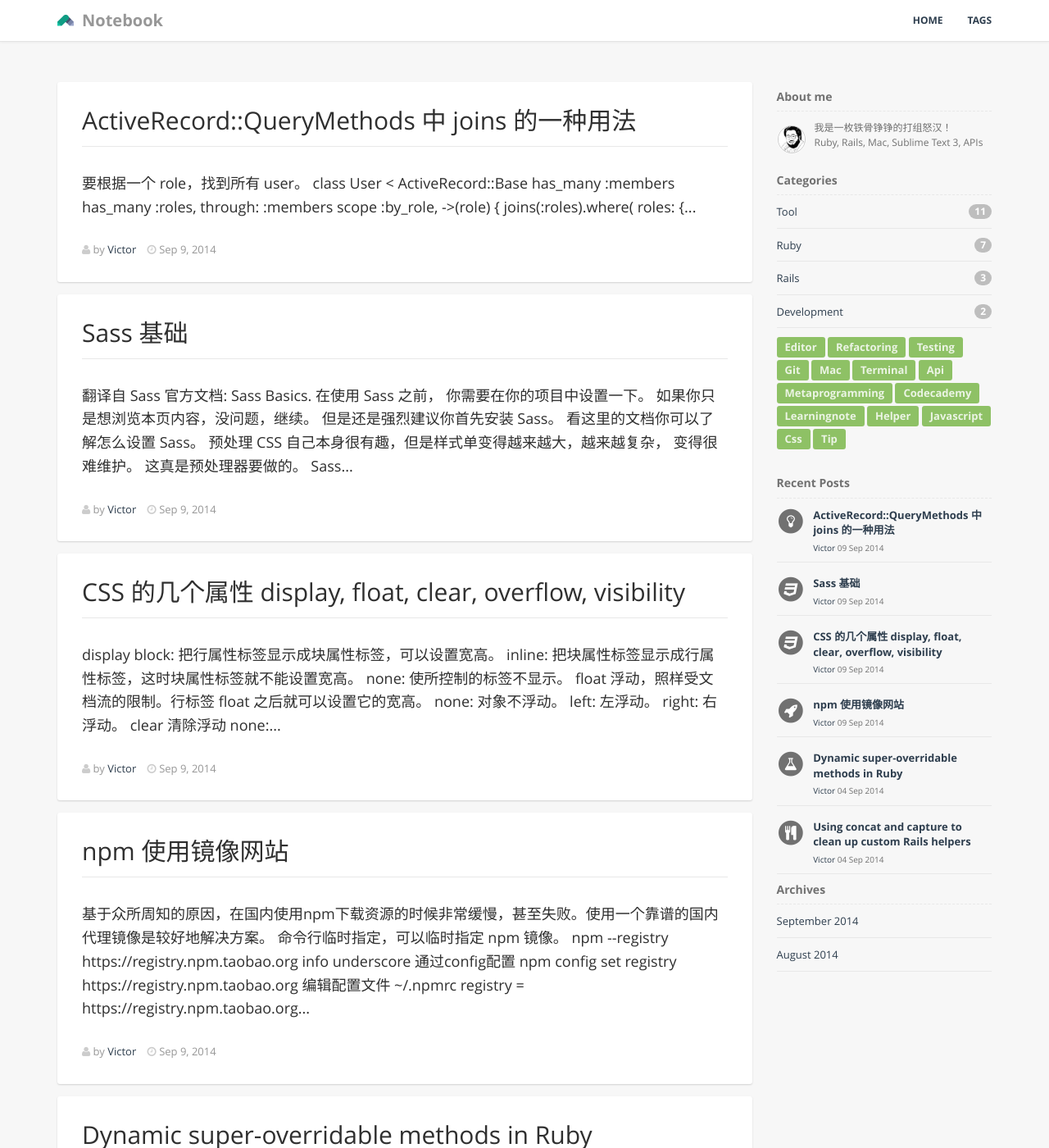
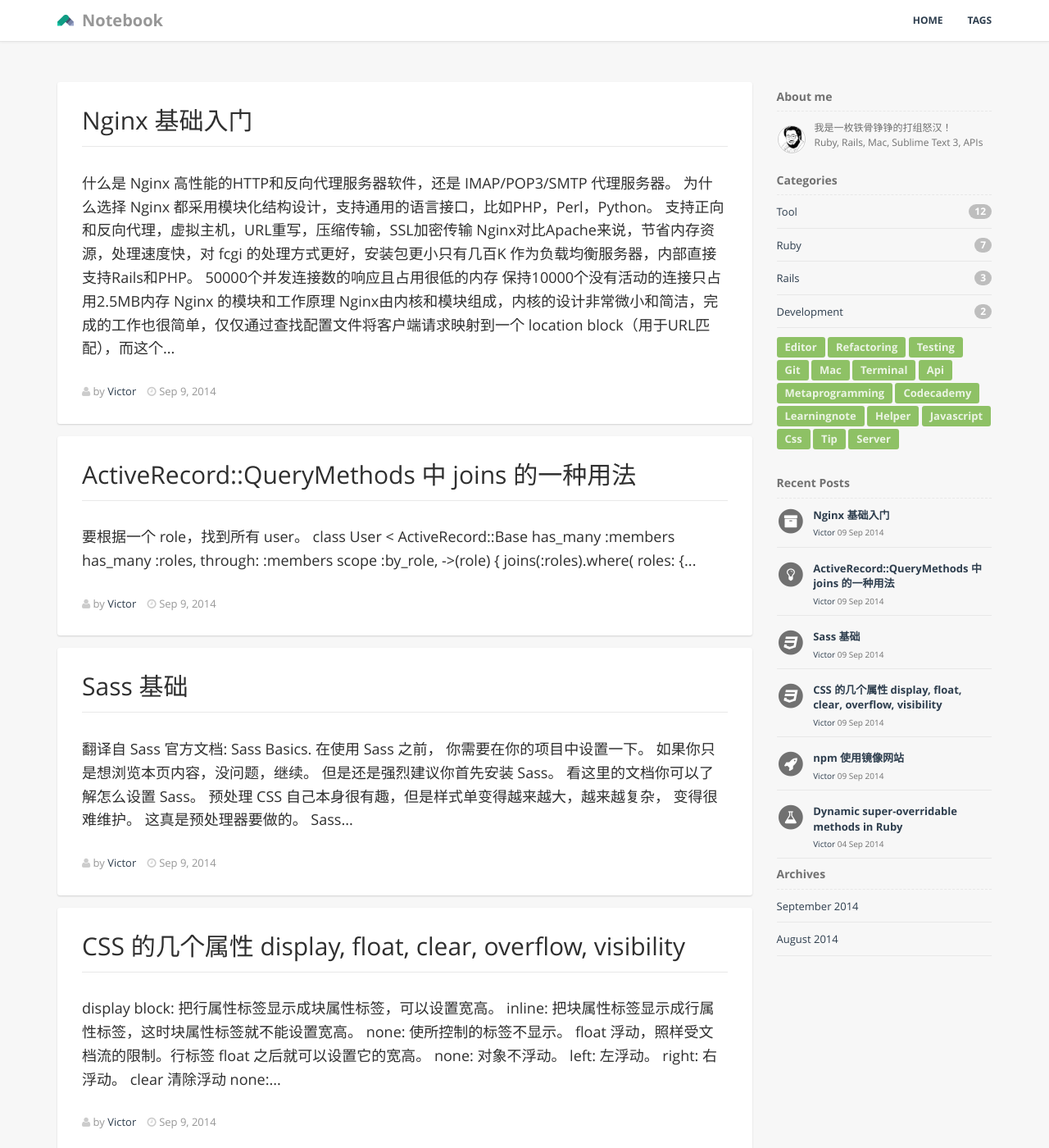
Before and after one commit to GiaoGiaoCat/GiaoGiaoCat.github.io, a Jekyll site: the page built from index.html, in a window 1280 px wide and 1400 px high. Shown: the whole window at 82% size. Built offline with Jekyll 4.4.1, drawn with Linux system fonts in a browser that asks for light colours; Markdown is read by kramdown in place of the engine named in the settings; the list of posts is cut into pages by our own code; some of the changed lines change nothing that is shown; some of the changed text lies outside the part shown.

Commit message:
转移一篇 nginx 的入门笔记

````diff
--- a/_includes/display_icon.html
+++ b/_includes/display_icon.html
@@ -29,6 +29,8 @@
       <i class="fa fa-html5 fa-stack-1x text-white"></i>
     {% elsif post.tags contains 'tip' %}
       <i class="fa fa-lightbulb-o fa-stack-1x text-white"></i>
+    {% elsif post.tags contains 'server' %}
+      <i class="fa fa-archive fa-stack-1x text-white"></i>
     {% endif %}
   </span>
 </div>
--- /dev/null
+++ b/_posts/201409/2014-09-09-nginx-basic.md
@@ -0,0 +1,422 @@
+---
+layout: post
+title:  "Nginx 基础入门"
+date:   2014-09-09 19:50:00
+categories: tool
+tags: server
+author: "Victor"
+---
+
+## 什么是 Nginx
+
+高性能的HTTP和反向代理服务器软件，还是 IMAP/POP3/SMTP 代理服务器。
+
+## 为什么选择 Nginx
+
+1. 都采用模块化结构设计，支持通用的语言接口，比如PHP，Perl，Python。
+2. 支持正向和反向代理，虚拟主机，URL重写，压缩传输，SSL加密传输
+3. Nginx对比Apache来说，节省内存资源，处理速度快，对 fcgi 的处理方式更好，安装包更小只有几百K
+4. 作为负载均衡服务器，内部直接支持Rails和PHP。
+5. 50000个并发连接数的响应且占用很低的内存
+6. 保持10000个没有活动的连接只占用2.5MB内存
+
+
+## Nginx 的模块和工作原理
+
+Nginx由内核和模块组成，内核的设计非常微小和简洁，完成的工作也很简单，仅仅通过查找配置文件将客户端请求映射到一个 location block（用于URL匹配），而这个 location 中所配置的每个指令将会启动不同的模块去完成相应的工作。
+
+1. 结构上分为 核心模块、基础模块和第三方模块
+2. HTTP模块、EVENT模块和MAIL模块属于核心模块
+3. HTTP Access模块、HTTP FastCGI模块、HTTP Proxy模块、HTTP Rewrite模块属于基础模块
+4. HTTP Upstream Request Hash模块、Notice模块、HTTP Access Key模块属于第三方模块
+
+模块是自动编译进 Nginx 的，启动 Nginx 就可以直接使用这些模块，不需要像 Apache 在配置文件中指定是否加载。
+
+工作方式：
+
+1. 单工作进程 主进程和一个工作进程，工作进程是单线程的
+2. 多工作进程 每个工作进程包含多线程。默认为单工作进程模式。
+
+## Nginx 的安装和配置
+
+配置文件是一个纯文本文件，一般位于 Nginx 安装目录的 conf 目录下，整个配置文件是以 block 的形式组织的。每个 block 一般以一个大括号{}来表示，block可以分为几个层次，整个配置文件中 main 指定位于最高层，在 main 层下面可以有 Events， HTTP 等层级，而在 HTTP 层中游包含有 server 层，即 server block, server block 中又可分 location 层，可以有多个 location block
+
+```
+| main
+|
+| |  Events
+|
+| | HTTP
+| | | Server
+| | | | location
+| | | |
+| | | | location
+| | |
+| | | Server
+|
+```
+
+配置文件主要分为4部分：main(全局设置)、server(主机设置)、upstream(负载均衡服务器设置)、location(URL匹配特定位置的设置)
+
+* main 设置的指令影响其他所有设置
+* server 部分的指令用于指定主机和端口
+* upstream 用于负载均衡，设置后端服务器
+* location 用于匹配网页位置
+
+### Nginx 的全局配置
+
+```nginx
+user nobody nobody;
+worker_processes 4;
+error_log logs/error.log notice;
+pid logs/nginx.pid
+worker_rlimit_nofile 65535;
+events {
+  use epoll;
+  worker_connections 65536;
+}
+```
+
+* user 指定 Nginx Worker 进程运行用户和用户组，默认由 nobody 账号运行。
+* worker_processes 指定进程数，每个进程 10 - 12M 内存。一般一个够用，多核 CPU 可以指定和 CPU数量一样多。
+* error_log 定义全局错误日志文件，级别包含 debug，info，notice，warn，error，crit。其中debug最多，crit最少。
+* worker_rlimit_nofile 指定 nginx进程可以打开的文件数目，需要调整的话用 ‘ulimit-n 65535’。参考文章末尾附加补充连接。
+* events 设定工作模式以及连接数上限
+* use 指定工作模式。这里选线比较多，分为标准，高效等等。linux 系统 epoll 是首选。
+* worker_connections 定义 nginx 最大连接数。默认是 1024. 受 linux 系统进程打开文件数的限制。
+
+普通模式下最大连接数是 worker_processes * worker_connections。
+反向代理模式下最大连接数是 worker_processes * worker_connections/4。
+
+
+### HTTP 服务器配置
+
+```nginx
+http {
+  include conf/mime.types;
+  default_type application/octet-stream;
+  log_format  main  '$remote_addr - $remote_user [$time_local] "$request" '
+            '$status $body_bytes_sent "$http_referer" '
+            '"$http_user_agent" "$http_x_forwarded_for"';
+  client_max_body_size 20m;
+  client_header_buffer_size 32k;
+  large_client_header_buffers 4 32k;
+  sendfile on;
+  tcp_nopush on;
+  tcp_nodelay on;
+  keepalive_timeout 60;
+  client_header_timeout 10;
+  client_body_timeout 10;
+  send_timeout 10;
+}
+```
+
+* include 实现对配置文件所包含文件的设定，减少主配置文件的复杂度。
+* default_type 设定默认类型为二进制流，也就是说当 nginx 不能解析请求的时候默认就下载。
+* log_format 是nginx的httolog模块指令，设定日志输出格式。
+* client_max_body_size 设置允许客户端请求的最大单个文件字节数
+* client_header_buffer_size 来自客户端请求头的 header_buffer 大小，一般来说 1kb 足够，如果有自定义的信息和cookies需要更大的空间，可以改这里。
+* large_client_header_buffers 指定客户端请求中较大的消息头的缓存最大数量和大小，4是个数，32kb是大小。
+* sendfile 是开启高效传输模式，配合下面两个指令防止网络阻塞。
+* keepalive_timeout 保持客户端连接活动的超时时间。超过这个时间，服务器关闭连接。
+* client_header_timeout 客户端请求头读取超时时间。超过这个时间返回408错误。
+* client_body_timeout 客户端请求主体内容的读取时间，超时返回408错误。
+* send_timeout 响应客户端的超时时间，限于两个连接活动之间的时间，超过这个时间客户端没有任何活动，nginx关闭连接。
+
+### HTTPGzip 模块配置
+
+通过```/opt/nginx/sbin/nginx -v``` 查看 nginx 的编译参数来看是否安装此模块。
+
+```nginx
+gzip on;
+gzim_min_length 1k;
+gzip_buffers 4 16k;
+gzip_http_version 1.1;
+gzip_comp_level 2;
+gzip_types text/plain application/x-javascript text/css application/xml;
+gzip_vary on;
+```
+
+* gzip 开启gzip压缩
+* gzim_min_length 设置允许压缩的页面最小字节数，从 header 头的 Content-Length 中获取。默认是0，意思是不管页面多大都压缩。建议设置成大于 1K 的字节数，小于1K可能越压越大。
+* gzip_buffers 申请4个单位 16K 的内存作为压缩结果流缓存，默认是申请于原始数据大小相同的内存空间进行压缩。
+* gzip_http_version HTTP协议版本
+* gzip_comp_level 压缩比，1最小速度最快，9压缩比最大，传输速度最快但处理最慢，也最消耗CPU。
+* gzip_types 压缩类型
+* gzip_vary 让前端的缓存服务器经过 gzip 的压缩页面，例如 Squid 缓存经过 Nginx 的压缩数据。
+
+### 负载均衡配置
+
+```nginx
+upstream indba.net {
+  ip_hash;
+  server 192.168.12.133:1010;
+  server 192.168.12.134:1010 down;
+  server 192.168.12.134:1010 max_fails=3 fail_timeout=20s;
+}
+```
+
+upstream 通过一个调度算法来实现客户端IP到后端服务器的负载均衡。indba.net 这个名称任意指定，后面用的地方直接调用即可。
+
+Nginx 支持4中调度算法
+
+1. 轮询，默认。每个请求按时间顺序逐一分配到不同的后端服务器，某台司机就自动分配给下一个。
+2. Weight，指定轮询值，Weight越大，分配到的几率越高，用户后端服务器的性能不均的情况下。
+3. ip_hash 同一个IP分配给固定的后端服务器，方便session共享
+4. fair 根据页面大小和加载时间长短智能进行负载均衡。需要安装第3方模块。
+5. url_hash 根据 url 定位到不同的后端服务器，方便进行缓存，需要安装第三方模块。
+
+* down 表示不参与负载均衡
+* backup 预留的备份机器，其他都忙的时候采用它
+* max_fails 允许请求失败的次数，默认是1.超过最大次数时，返回 proxy_next_upstream 模块定义的错误
+* fail_timeout 经历了 max_fails 次失败后，暂停服务器的时间。
+
+当调度算法是 ip_hash 时，后端服务器的状态不能使 weight 和 backup
+
+### server 虚拟主机配置
+
+```nginx
+server {
+  listen 80;
+  server_name 192.168.12.188 www.ixdba.net;
+  index index.html index.htm index.jsp;
+  root /web/wwwroot/www.ixdba.net;
+  charset gb2312;
+}
+```
+
+* server 标志虚拟主机的定义开始
+* listen 用户指定虚拟主机的服务器端口
+* server_name 用来指定 IP 地址或域名
+* index 默认首页
+* root 指定网页根目录，相对目录和绝对目录都行
+* charset 用户设置网页的默认编码格式
+* access_log 用来指定虚拟主机的访问日志路径
+
+```access_log logs/www.ixdba.net.access.log main;```
+
+### URL匹配配置
+
+URL地址匹配是Nginx配置中最灵活的部分。location 支持正则表达式，也支持条件判断，可以通过 location 指令实现动、静态网页的过滤处理。
+
+下面代码意思是扩展名为这些的静态文件都交给 Nginx 处理，而expires用来指定静态文件的过期时间是30天。
+
+```nginx
+location ~ .*\.(gif|jpg|jpeg|png|swf)$ {
+  root /web/wwwroot/www.ixdba.net;
+  expires 30d;
+
+}
+```
+
+下面的意思是将这两个目录的所有文件都交给 Nginx 处理，这两个目录包含在 /web/wwwroot/www.ixdba.net
+
+```nginx
+location ~ ^/(upload|html) {
+  root /web/wwwroot/www.ixdba.net;
+  expires 30d;
+
+}
+```
+
+把所有 jsp 文件交给本机的 8080 端口处理
+
+```nginx
+location ~ .*.jsp$ {
+  index index.jsp;
+  proxy_pass http://localhost:8080;
+
+}
+```
+
+### StubStatus模块配置
+
+用来获取 Nginx 自上次启动以来的工作状态，非核心模块需要编译安装时手工指定才能使用。
+
+### 启动，关闭和重启
+
+检查配置文件的正确性, -t 用于检测文件是否正确，-c 指定配置文件路径
+
+```bash
+/opt/nginx/sbin/nginx -t
+/opt/nginx/sbin/nginx -t -c /opt/nginx/conf/nginx.conf
+```
+
+-v 显示版本信息 -V 显示编译信息
+
+```bash
+/opt/nginx/sbin/nginx -v
+/opt/nginx/sbin/nginx -V
+```
+
+常用的信号
+
+* QUIT 处理完请求后，关闭进程
+* HUP 不中断用户请求，关闭原进程，开启新进程。平滑的重启Nginx
+* USR1 日志切换，每天生成一个新的日志文件时，用这个命令。
+* USR2 平滑的升级可执行程序
+* WINCH 从容关闭工作进程
+
+
+```bash
+/opt/nginx/sbin/nginx
+kill -XXX pid
+kill -HUP `cat /opt/nginx/logs/nginx.pid`
+```
+## Nginx 常用配置实例
+
+
+### 标准配置
+
+```nginx
+http {
+  server {
+    listen 80;
+    server_name www.domain1.com;
+    access_log logs/domain1.access.log main;
+
+    location / {
+      index index.html;
+      root /web/www/domain1.com/htdocs;
+    }
+  }
+
+  server {
+    listen 80;
+    server_name www.domain2.com;
+    access_log logs/domain2.access.log main;
+
+    location / {
+      index index.html;
+      root /web/www/domain2.com/htdocs;
+    }
+  }
+  include /opt/nginx/conf/vhosts/www.domain3.com.conf;
+}
+```
+
+```nginx
+  server {
+    listen 80;
+    server_name www.domain3.com;
+    access_log logs/domain3.access.log main;
+
+    location / {
+      index index.html;
+      root /web/www/domain3.com/htdocs;
+    }
+  }
+```
+
+### 负载均衡的配置
+
+下面是负载均衡的配置样例，先定义了一个负载均衡组 myserver，然后在 location 中通过 proxy_pass http://myserver 实现负载均衡的调度功能，proxy_pass 的意思是指定后端服务器的地址和端口，可以是主机名或者IP地址，也可以是 upstream 设定的均衡组的名称。
+
+proxy_next_upstream 用来定义故障转移策略。当发生这些错误的时候自动使用另外一台服务器。
+
+```nginx
+http {
+  upstream myserver {
+    server 192.168.12.181:80 weight=3 max_fails=3 fail_timeout=20s;
+    server backend1.example.com weight=5;
+    server unix:/tmp/backend3;
+    server backup1.example.com:8080   backup;
+  }
+
+  server {
+    listen 80;
+    server_name www.domain.com 192.168.12.189;
+    index index.html index.htm;
+    root /indba/web/wwwroot;
+
+    location / {
+      proxy_pass http://myserver;
+      proxy_next_upstream http_500 http_502 http_503 error timeout invalid_header;
+      include /opt/nginx/conf/proxy.conf;
+    }
+  }
+}
+```
+
+nginx 的代理功能是通过 http proxy 模块实现的，这个模块默认已经安装。
+
+```nginx
+proxy_redirect off;
+proxy_set_header Host $host;
+proxy_set_header X-Real-IP $remote_addr;
+proxy_set_header X-Forwarded-For $proxy_add_forwarded_for;
+client_body_buffer_size 128k;
+proxy_connect_timeout 90;
+proxy_send_timeout 90;
+proxy_read_timeout 90;
+proxy_buffer_size 4k;
+proxy_buffers 4 32k;
+proxy_busy_buffers_size 64k;
+proxy_temp_file_write_size 64k;
+```
+
+* proxy_set_header 设置后端服务器获取用户的主机名或真实IP，以及代理服务器的真实IP
+* client_body_buffer_size 指定客户端请求主题缓冲区大小，可以理解为先保存到本地再传给用户
+* proxy_connect_timeout 与后端服务器连接超时的时间，发起HTTP握手等候响应的超时时间
+* proxy_send_timeout 表示后端服务器的数据回传时间，在规定时间内必须传完所有数据，否则 nginx 断开连接
+* proxy_read_timeout nginx 从后端服务器获取信息的时间，表示连接建立成功后，nginx等待后端服务器的响应时间，也就是nginx进入后端的排队之中等候处理的时间
+* proxy_buffer_size 缓冲区大小，默认大小等于 proxy_buffers
+* proxy_buffers 缓存区大小和数量，nginx 从后端服务器获取的响应信息会放置到缓冲区
+* proxy_busy_buffers_size 系统很忙时可以使用的 proxy_buffers 大小，官方推荐是 proxy_buffers * 2
+* proxy_temp_file_write_size 缓存临时文件的大小
+
+
+### 防盗链的配置
+
+```nginx
+location ~* \.(jpb|gif|png|swf|flv|wma|wmv|asf|mp3|zip|rar)$ {
+  valid_referers none blocked *.ixdba1.net ixdba1.net;
+  if ($valid_referers) {
+    rewirte ^/http://www.ixdba.net/img/error.gif;
+    #return 403;
+  }
+  location /images {
+    root /opt/nginx/html;
+    valid_referers none blocked *ixdba1.net ixdba1.net;
+    if ($valid_referers) {
+      return 403;
+    }
+  }
+}
+```
+
+上面的意思是来自 ixdba1.net 的请求可以访问这些文件资源。 if{} 中的内容的意思是，如果地址不是上面的指定地址就跳转到 rewirte 指定的地址，也可以返回 403 错误。更复杂的处理可以使用 HttpAccessKeyModule 模块进行配置。
+
+
+### 日志分割配置
+
+把下面的脚本加入到 linux 的 crontab 守护进程，每天0点执行，可以实现日志的每天分割了。其中 savepath_log 指定分割后的日志存放路径， nglogs 指定日志存放路径，最后一行实现日志的自动切换功能。
+
+```bash
+#/bin/bash
+savepath_log = '/home/nginx/logs'
+nglogs = '/opt/nginx/logs'
+
+mkdir -p $savepath_log/$(data + %Y)/$(data + %m)
+mv $nglogs/access.log $savepath_log/$(data + %Y)/$(data + %m)/access.$(date+%Y%m%d).log
+mv $nglogs/error.log $savepath_log/$(data + %Y)/$(data + %m)/error.$(date+%Y%m%d).log
+kill -USR1 `cat /opt/nginx/logs/nginx.pid`
+```
+
+### CGI
+
+公共网接口 Common Gateway Interface。在服务器上运行
+
+### FastCGI
+
+像是一个 long-live 型的CGI，可以运行在网站服务器以外的主机上并且接受来自其他网站服务器的请求。
+
+
+## Nginx 性能优化技巧
+
+涉及到重新编译，暂不介绍
+
+## 相关知识点
+
+* [LINUX ulimit 命令](http://www.cnblogs.com/wangkangluo1/archive/2012/06/06/2537677.html)
+* [Module nginx http upstream module](http://nginx.org/en/docs/http/ngx_http_upstream_module.html)
````
